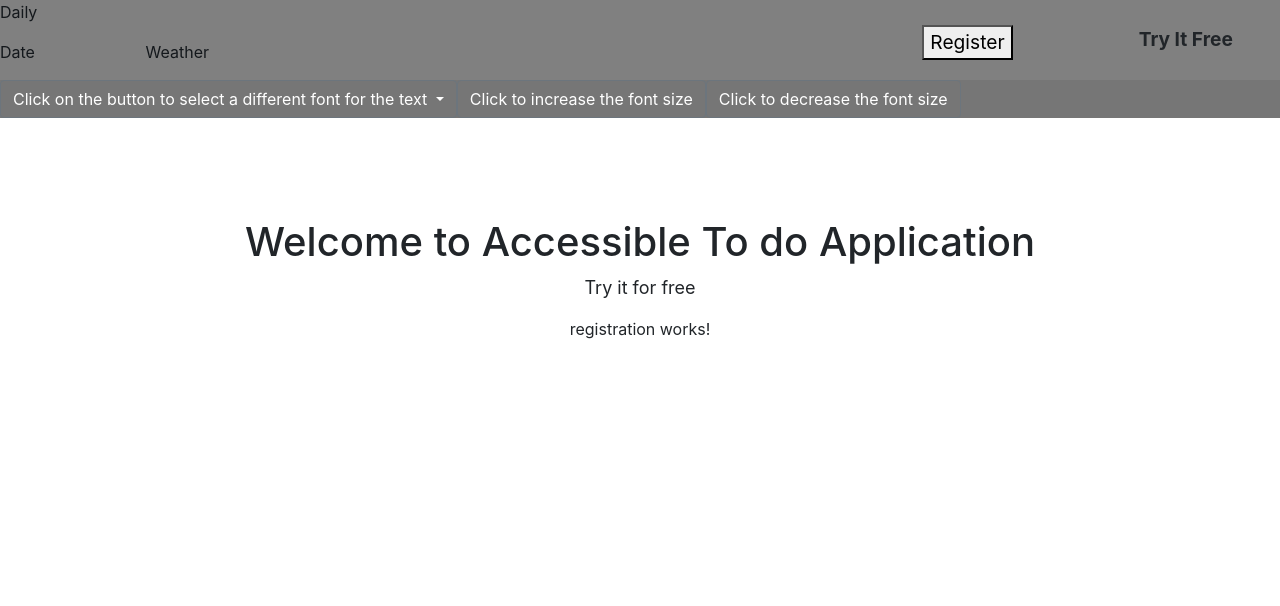
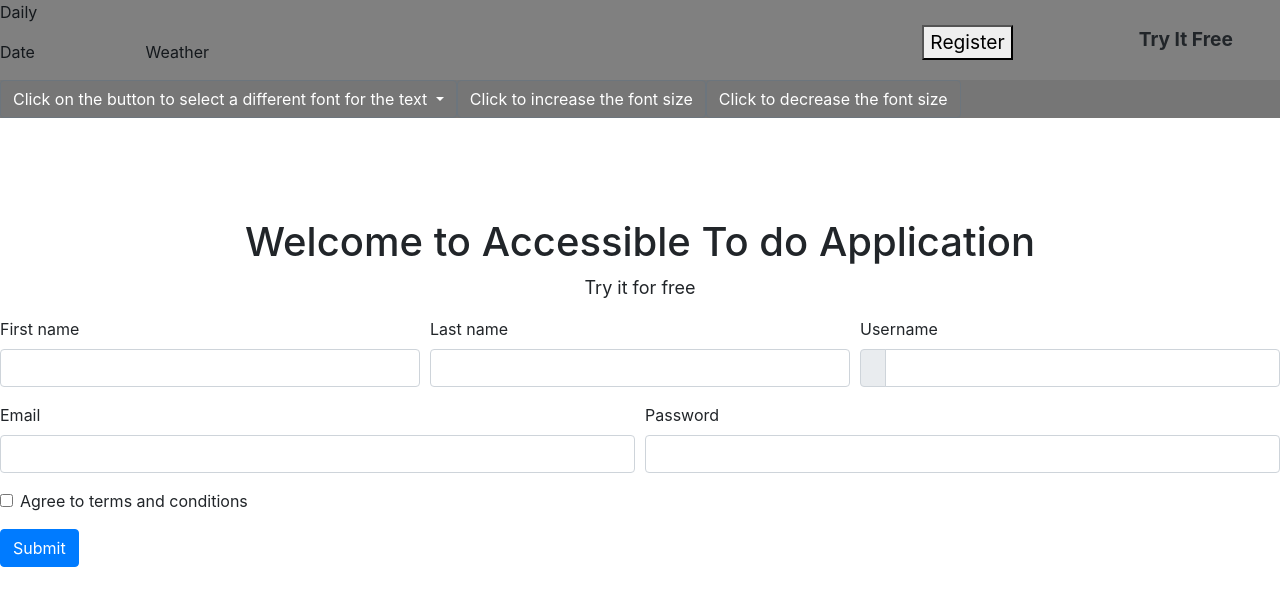
Before and after one commit to 0127JavaUSF/AccessibleTodoList-Front_End, an Angular app in the folder Accessibility-Todo-List/: page /registration in a window 1280 px wide. Shown: the top 606 px of the page. Built offline with nearby package versions, Linux system fonts and the light colour scheme.

Commit message:
Created Registration Page

```diff
--- a/Accessibility-Todo-List/src/app/components/registration/registration.component.html
+++ b/Accessibility-Todo-List/src/app/components/registration/registration.component.html
@@ -1 +1,42 @@
-<p align="center">registration works!</p>
+<!--<p align="center">registration works!</p>-->
+<form>
+  <div class="form-row">
+    <div class="col-md-4 mb-3">
+      <label for="validationDefault01">First name</label>
+      <input type="text" class="form-control" id="validationDefault01" value="" required>
+    </div>
+    <div class="col-md-4 mb-3">
+      <label for="validationDefault02">Last name</label>
+      <input type="text" class="form-control" id="validationDefault02" value="" required>
+    </div>
+    <div class="col-md-4 mb-3">
+      <label for="validationDefaultUsername">Username</label>
+      <div class="input-group">
+        <div class="input-group-prepend">
+          <span class="input-group-text" id="inputGroupPrepend2"></span>
+        </div>
+        <input type="text" class="form-control" id="validationDefaultUsername"  aria-describedby="inputGroupPrepend2" required>
+      </div>
+    </div>
+  </div>
+  <div class="form-row">
+    <div class="form-group col-md-6">
+      <label for="inputEmail4">Email</label>
+      <input type="email" class="form-control" id="inputEmail4">
+    </div>
+    <div class="form-group col-md-6">
+      <label for="inputPassword4">Password</label>
+      <input type="password" class="form-control" id="inputPassword4">
+    </div>
+  </div>
+
+  <div class="form-group">
+    <div class="form-check">
+      <input class="form-check-input" type="checkbox" value="" id="invalidCheck2" required>
+      <label class="form-check-label" for="invalidCheck2">
+        Agree to terms and conditions
+      </label>
+    </div>
+  </div>
+  <button class="btn btn-primary" type="submit">Submit</button>
+</form>
```
